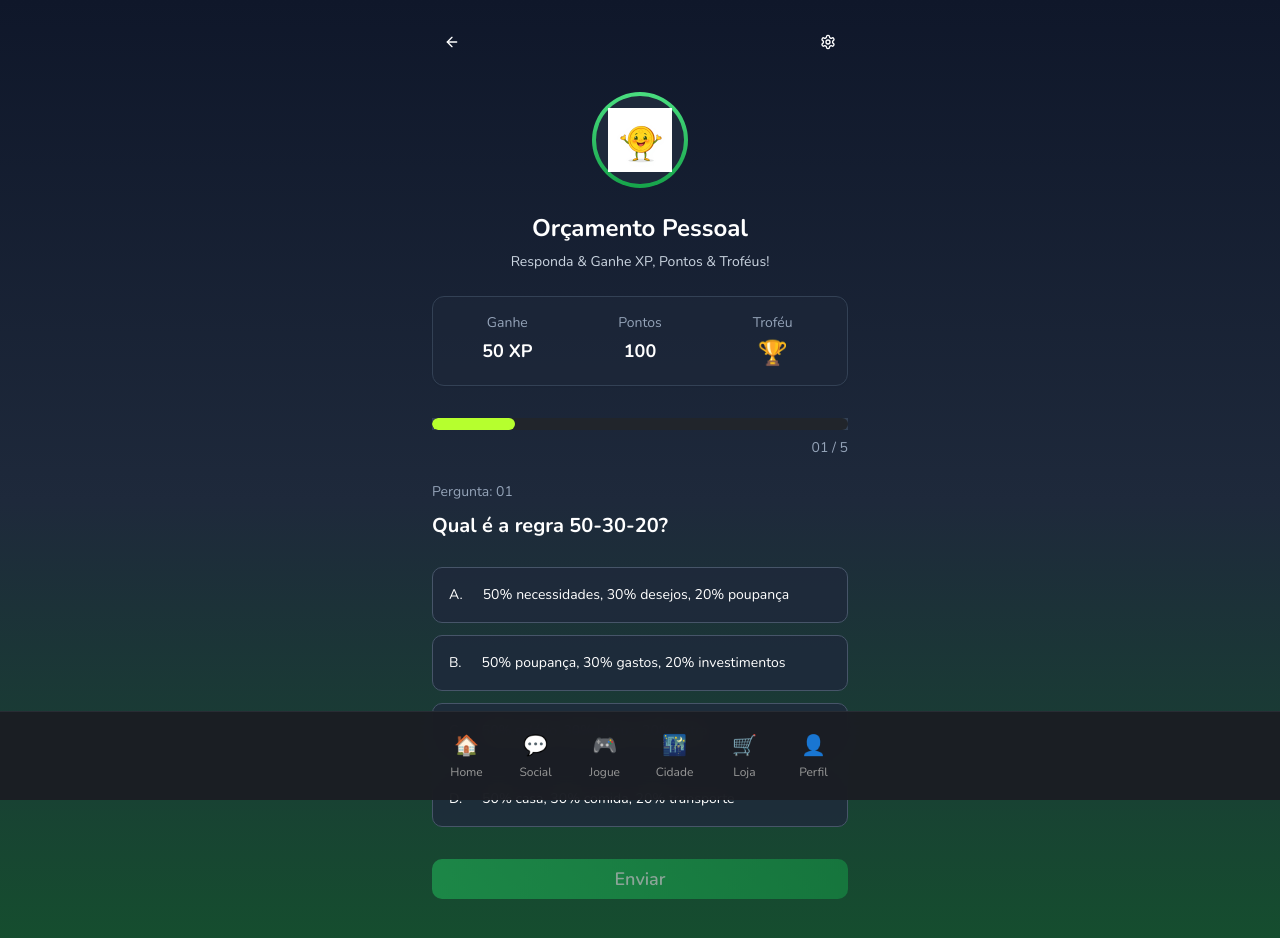
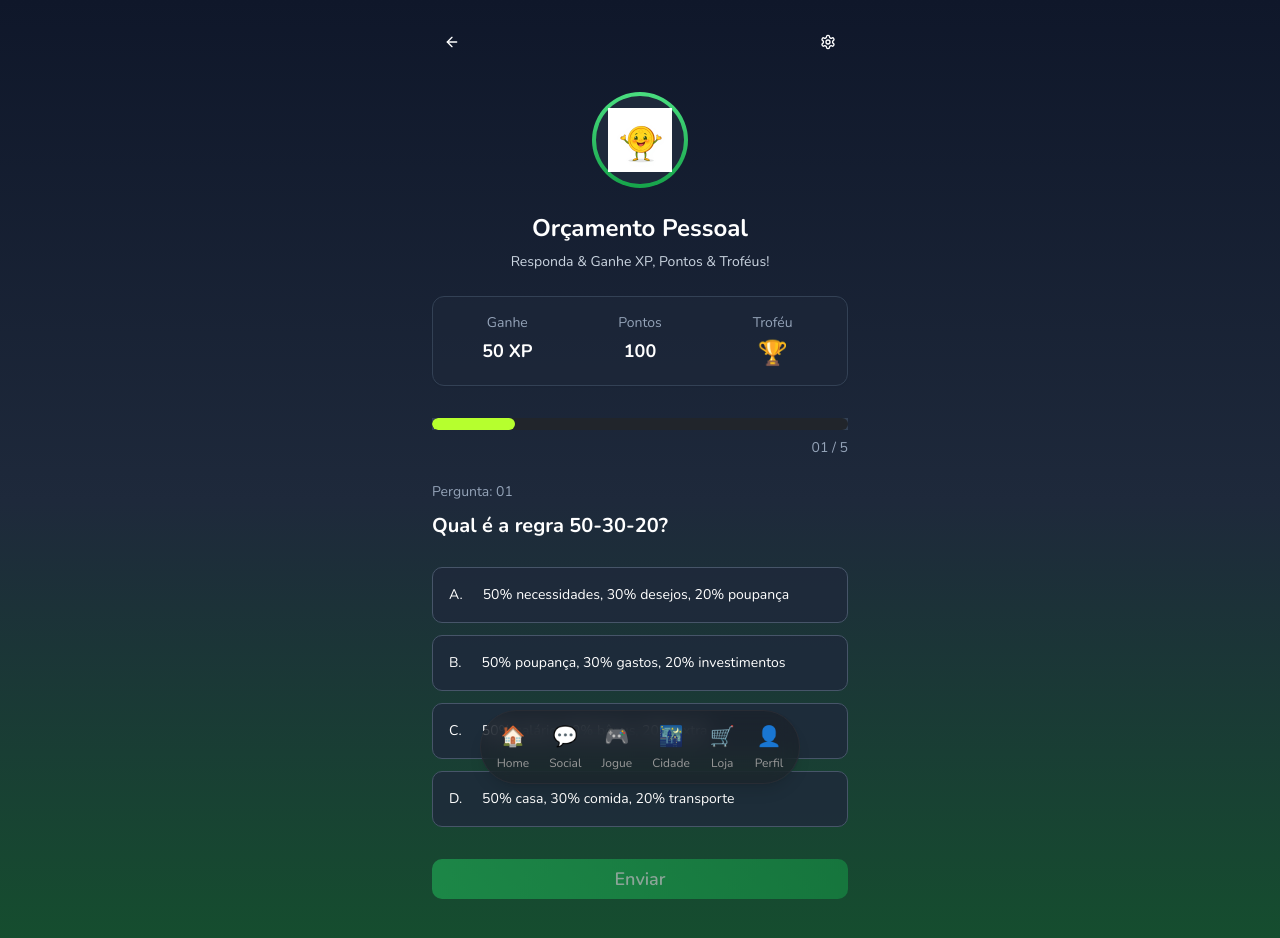
Before and after one commit to Sousatoshiapp/satoshi-finance-verse, a React (Vite) app: page /quiz in a window 1280 px wide. Shown: the top 938 px of the page. Built offline with nearby package versions, Linux system fonts and the light colour scheme; sample sign-in values are in the browser's storage.

Commit message:
Fix: Make navbar background floating and transparent
Make the navbar background floating with 50% transparency, and limit the background to the margins of the icons.

```diff
--- a/src/components/floating-navbar.tsx
+++ b/src/components/floating-navbar.tsx
@@ -15,9 +15,10 @@ export function FloatingNavbar() {
   ];
 
   return (
-    <div className="fixed bottom-0 left-0 right-0 z-50">
-      <div className="bg-card/95 backdrop-blur-md border-t border-border">
-        <div className="flex items-center justify-around py-2 px-4 max-w-md mx-auto">
+    <div className="fixed bottom-4 left-0 right-0 z-50">
+      <div className="flex items-center justify-center px-4">
+        <div className="bg-card/50 backdrop-blur-md border border-border rounded-full shadow-lg px-2 py-1">
+          <div className="flex items-center justify-center gap-1">
             {navItems.map((item) => {
               const isActive = location.pathname === item.path ||
                              (location.pathname === '/' && item.path === '/dashboard');
@@ -27,7 +28,7 @@ export function FloatingNavbar() {
                   key={item.path}
                   onClick={() => navigate(item.path)}
                   className={cn(
-                  "flex flex-col items-center gap-1 p-3 rounded-xl transition-all duration-200 min-w-[60px]",
+                    "flex flex-col items-center gap-1 p-2 rounded-full transition-all duration-200",
                     isActive
                       ? "bg-gradient-to-r from-primary to-success text-white shadow-glow scale-110"
                       : "text-muted-foreground hover:text-foreground hover:bg-muted/50"
@@ -41,5 +42,6 @@ export function FloatingNavbar() {
           </div>
         </div>
       </div>
+    </div>
   );
 }
```
Lines whose indentation alone changed are shown as unchanged.
